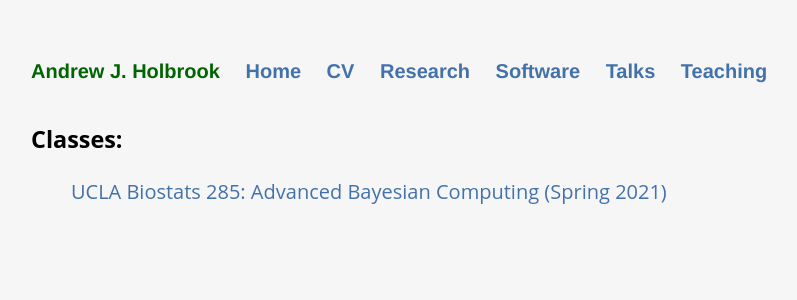
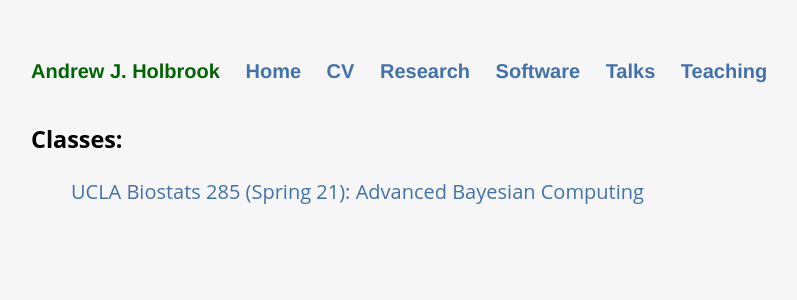
Before and after one commit to andrewjholbrook/andrewjholbrook.github.io, a Jekyll site: the page built from teaching.html, in a window 1280 px wide. Shown: the top 300 px of the page, without its empty margins (161-958 px from the left). Built offline with Jekyll 4.4.1, drawn with Linux system fonts in a browser that asks for light colours; a style sheet for code colours, icons or effects is not loaded.

Commit message:
Update teaching.html

```diff
--- a/teaching.html
+++ b/teaching.html
@@ -12,7 +12,7 @@ title: Andrew Holbrook | Teaching
 
 <div>
 <ul id="news">
-      <li> <a href="https://ucla-biostats-285.github.io/index.html" target="_blank">UCLA Biostats 285: Advanced Bayesian Computing (Spring 2021)</a>
+      <li> <a href="https://ucla-biostats-285.github.io/index.html" target="_blank">UCLA Biostats 285 (Spring 21): Advanced Bayesian Computing</a>
 </ul>
 
 </div>
```
